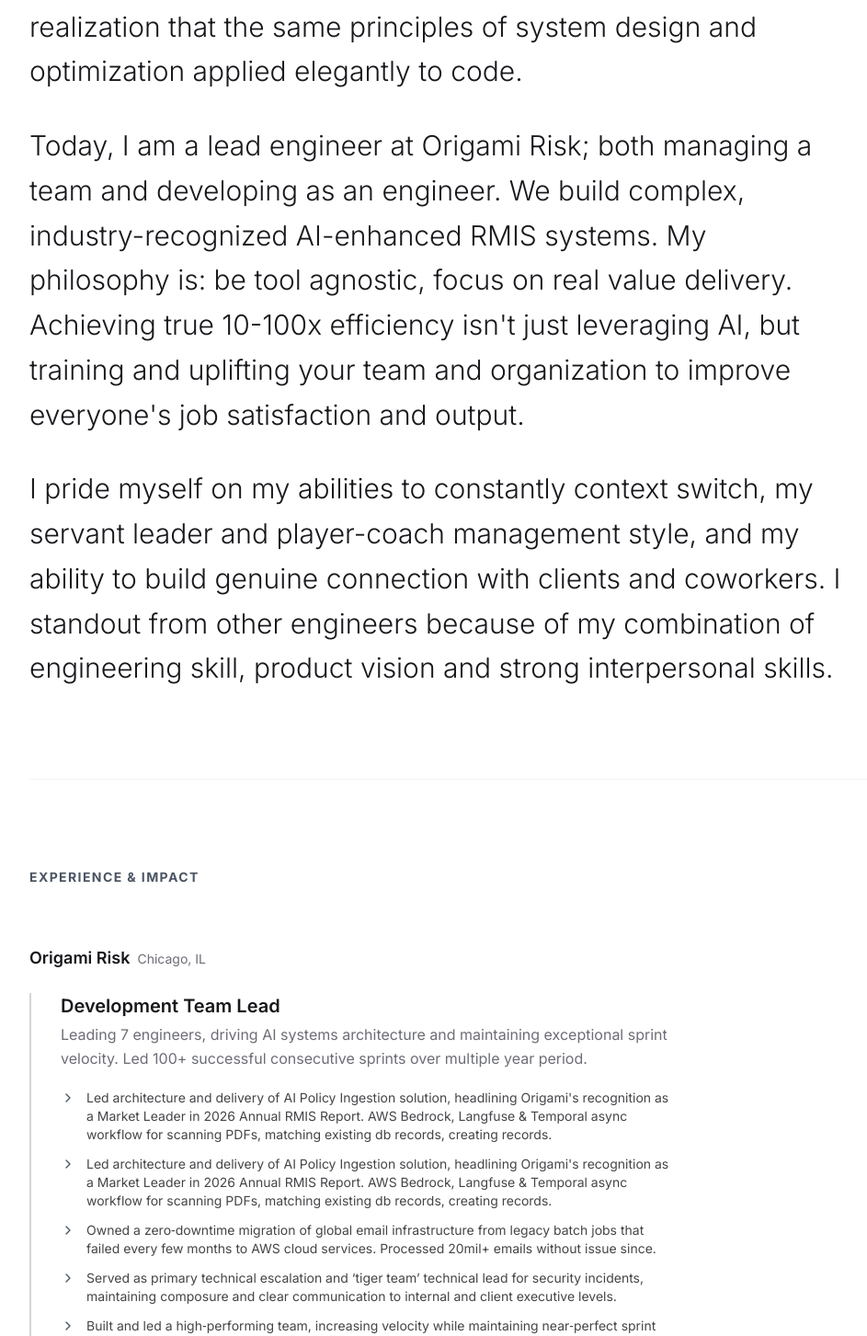
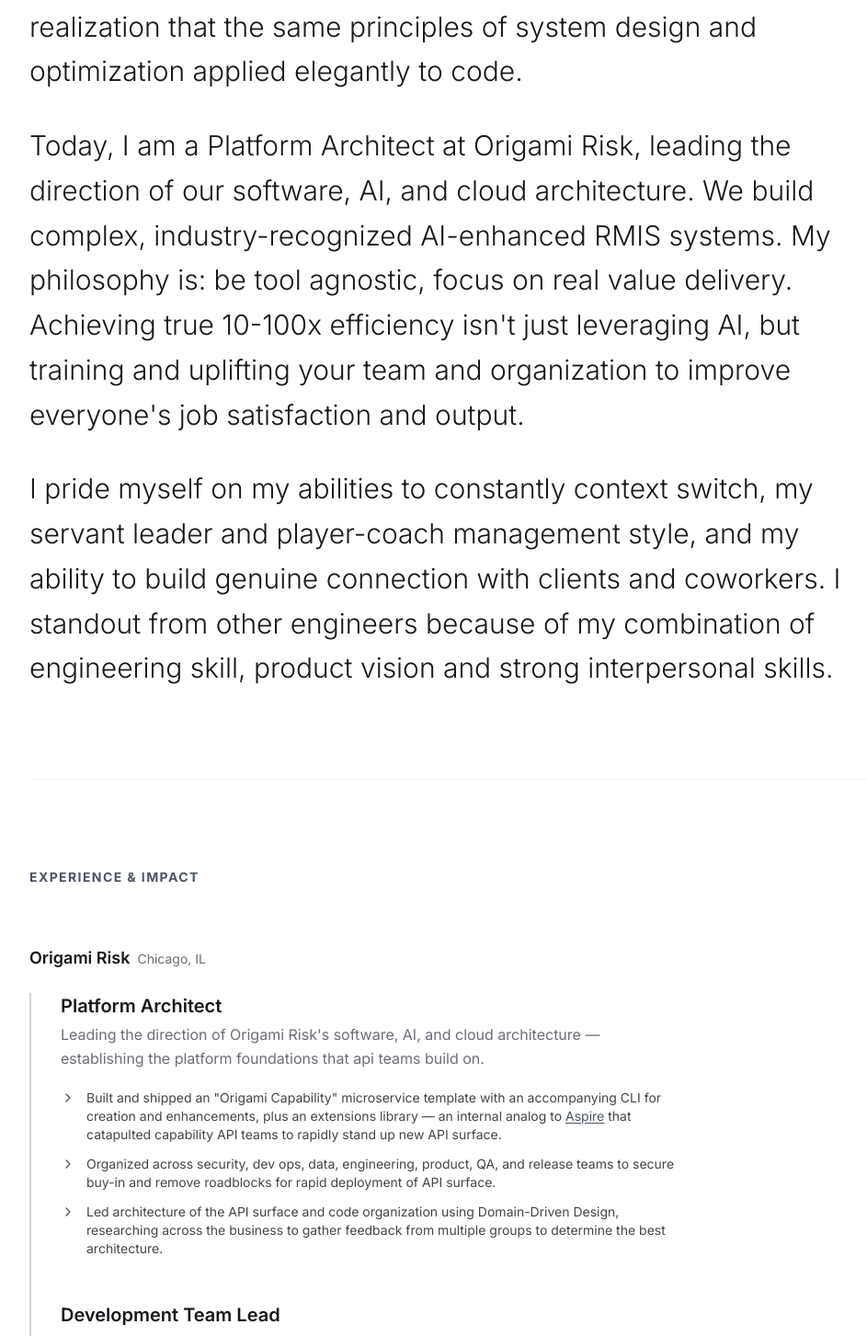
Before and after one commit to Sharkty21/sharkty21.github.io, a React (Vite) app: page / in a window 1280 px wide. Shown: the part 962-2415 px from the top of the page at 92% size, without its empty margins (128-1071 px from the left). Built offline with nearby package versions, Linux system fonts and the light colour scheme.

Commit message:
Update job titles and add Platform Architect role with detailed responsibilities in Home.tsx

```diff
--- a/src/pages/Home.tsx
+++ b/src/pages/Home.tsx
@@ -138,7 +138,7 @@
           </motion.h1>
 
           <motion.p variants={fadeInUp} className="text-lg sm:text-xl md:text-2xl text-muted-foreground font-light mb-10 max-w-2xl leading-relaxed">
-            Lead Software Engineer & AI Systems Architect. Designing robust, scalable architectures with a focus on precision and performance.
+            Platform Architect & AI Systems Architect. Designing robust, scalable architectures with a focus on precision and performance.
           </motion.p>
 
           <motion.div variants={fadeInUp} className="flex flex-wrap items-center gap-4">
@@ -200,7 +200,7 @@
             I began my career as a Purdue educated mechanical engineer. The transition to software wasn't just a career shift; it was a realization that the same principles of system design and optimization applied elegantly to code.
           </p>
           <p>
-            Today, I am a lead engineer at Origami Risk; both managing a team and developing as an engineer. We build complex, industry-recognized AI-enhanced RMIS systems. My philosophy is: be tool agnostic, focus on real value delivery. Achieving true 10-100x efficiency isn't just leveraging AI, but training and uplifting your team and organization to improve everyone's job satisfaction and output.
+            Today, I am a Platform Architect at Origami Risk, leading the direction of our software, AI, and cloud architecture. We build complex, industry-recognized AI-enhanced RMIS systems. My philosophy is: be tool agnostic, focus on real value delivery. Achieving true 10-100x efficiency isn't just leveraging AI, but training and uplifting your team and organization to improve everyone's job satisfaction and output.
           </p>
           <p>
             I pride myself on my abilities to constantly context switch, my servant leader and player-coach management style, and my ability to build genuine connection with clients and coworkers. I standout from other engineers because of my combination of engineering skill, product vision and strong interpersonal skills.
@@ -216,6 +216,26 @@
     company: "Origami Risk",
     location: "Chicago, IL",
     roles: [
+      {
+        title: "Platform Architect",
+        description: "Leading the direction of Origami Risk's software, AI, and cloud architecture — establishing the platform foundations that api teams build on.",
+        highlights: [
+          <>
+            Built and shipped an "Origami Capability" microservice template with an accompanying CLI for creation and enhancements, plus an extensions library — an internal analog to{" "}
+            <a
+              href="https://learn.microsoft.com/en-us/dotnet/aspire/get-started/aspire-overview"
+              target="_blank"
+              rel="noreferrer"
+              className="text-primary hover:text-primary/70 underline underline-offset-2 transition-colors"
+            >
+              Aspire
+            </a>
+            {" "}that catapulted capability API teams to rapidly stand up new API surface.
+          </>,
+          "Organized across security, dev ops, data, engineering, product, QA, and release teams to secure buy-in and remove roadblocks for rapid deployment of API surface.",
+          "Led architecture of the API surface and code organization using Domain-Driven Design, researching across the business to gather feedback from multiple groups to determine the best architecture."
+        ] as React.ReactNode[]
+      },
       {
         title: "Development Team Lead",
         description: "Leading 7 engineers, driving AI systems architecture and maintaining exceptional sprint velocity. Led 100+ successful consecutive sprints over multiple year period.",
```
